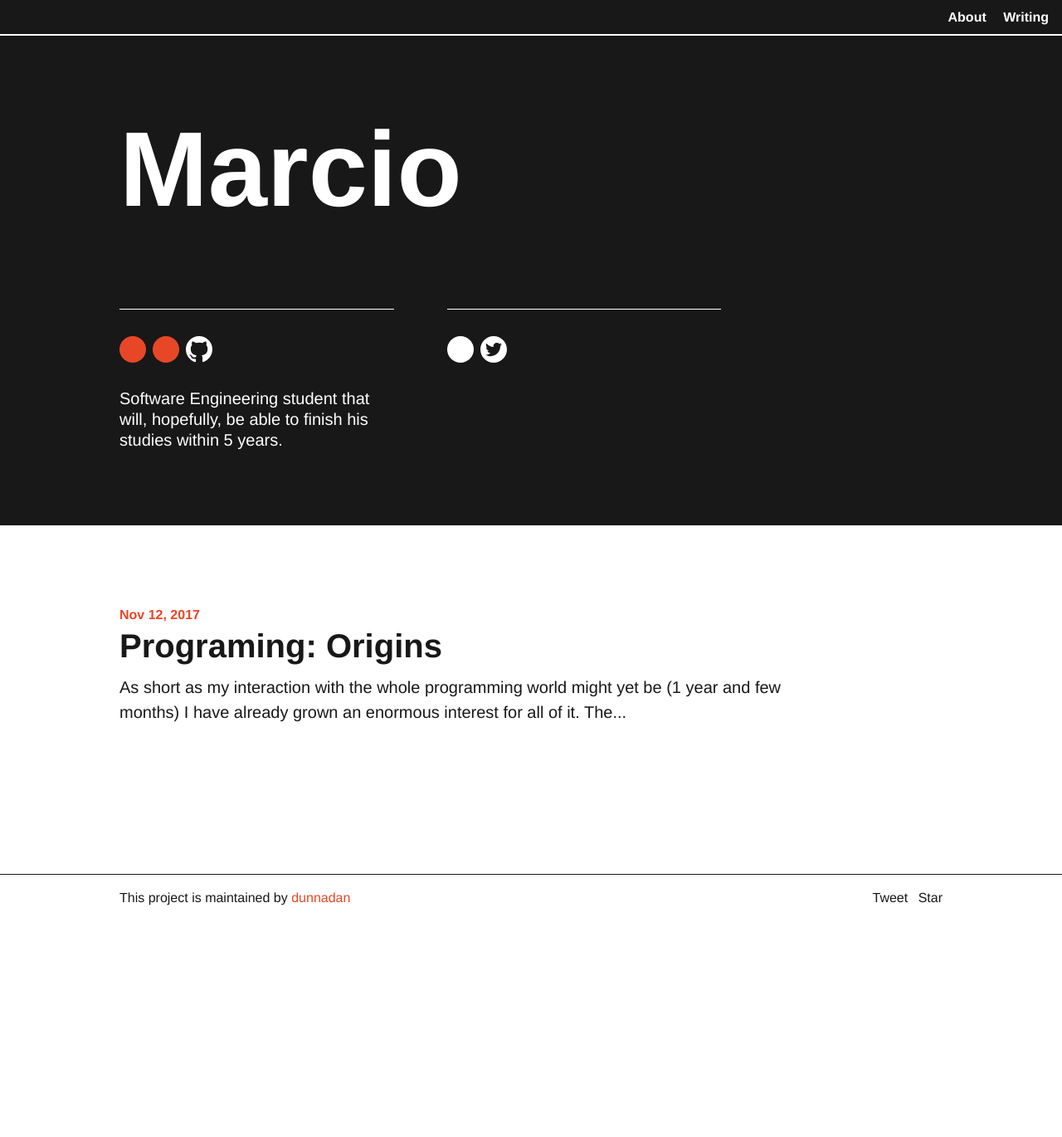
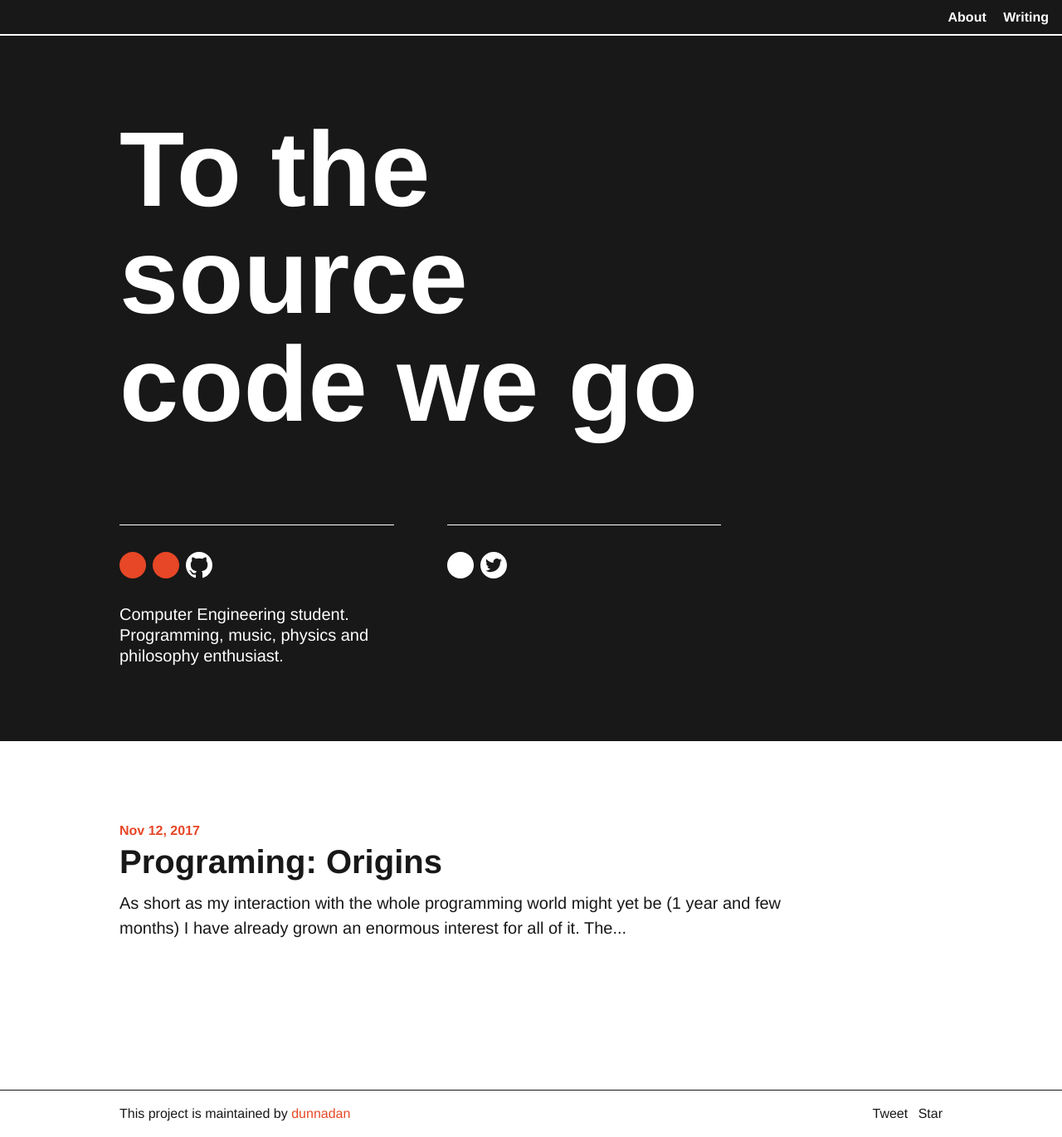
Before and after one commit to broccolini/swiss, a Jekyll site: the page built from index.html, in a window 1280 px wide. Shown: the whole page at 83% size. Built offline with Jekyll 4.4.1, drawn with Linux system fonts in a browser that asks for light colours; comment, search, counter and statistics services are not loaded; before the commit the page ends 1110 px from its top, so only the background shows below that.

Commit message:
Update _config.yml

```diff
--- a/_config.yml
+++ b/_config.yml
@@ -13,11 +13,11 @@
 # you will see them accessed via {{ site.title }}, {{ site.github_repo }}, and so on.
 # You can create any custom variable you would like, and they will be accessible
 # in the templates via {{ site.myvariable }}.
-title: Marcio
-description: Software Engineering student that will, hopefully, be able to finish his studies within 5 years.
+title: To the source code we go
+description: Computer Engineering student. Programming, music, physics and philosophy enthusiast.
 baseurl: "" # the subpath of your site, e.g. /blog
 url: "" # the base hostname & protocol for your site, e.g. http://example.com
-github_repo: dunnadan.github.io # the GitHub repo name for your project
+github_repo: dunnadan/ # the GitHub repo name for your project
 github_username: dunnadan
 
 # Optional social link, you can choose from the following options:
```
